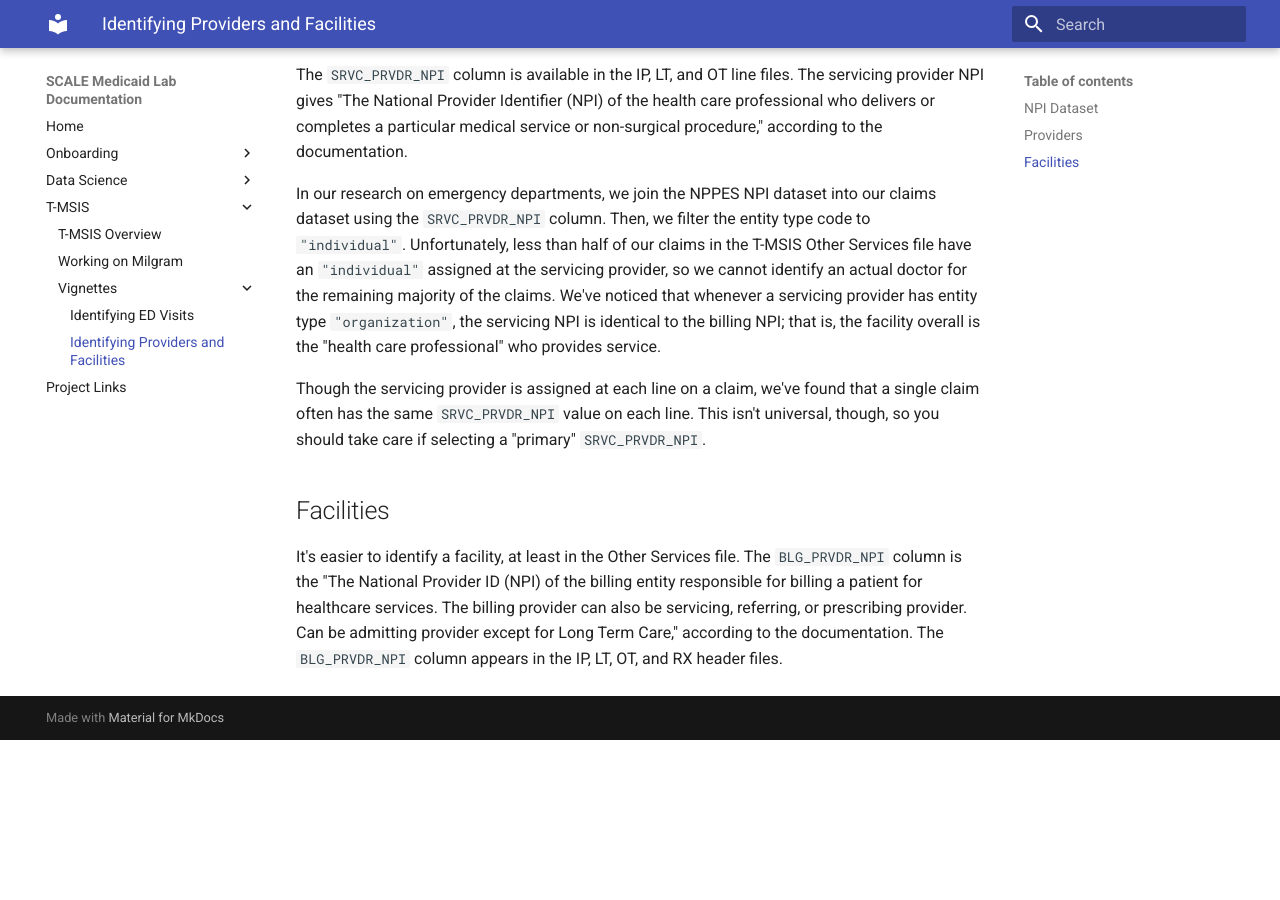
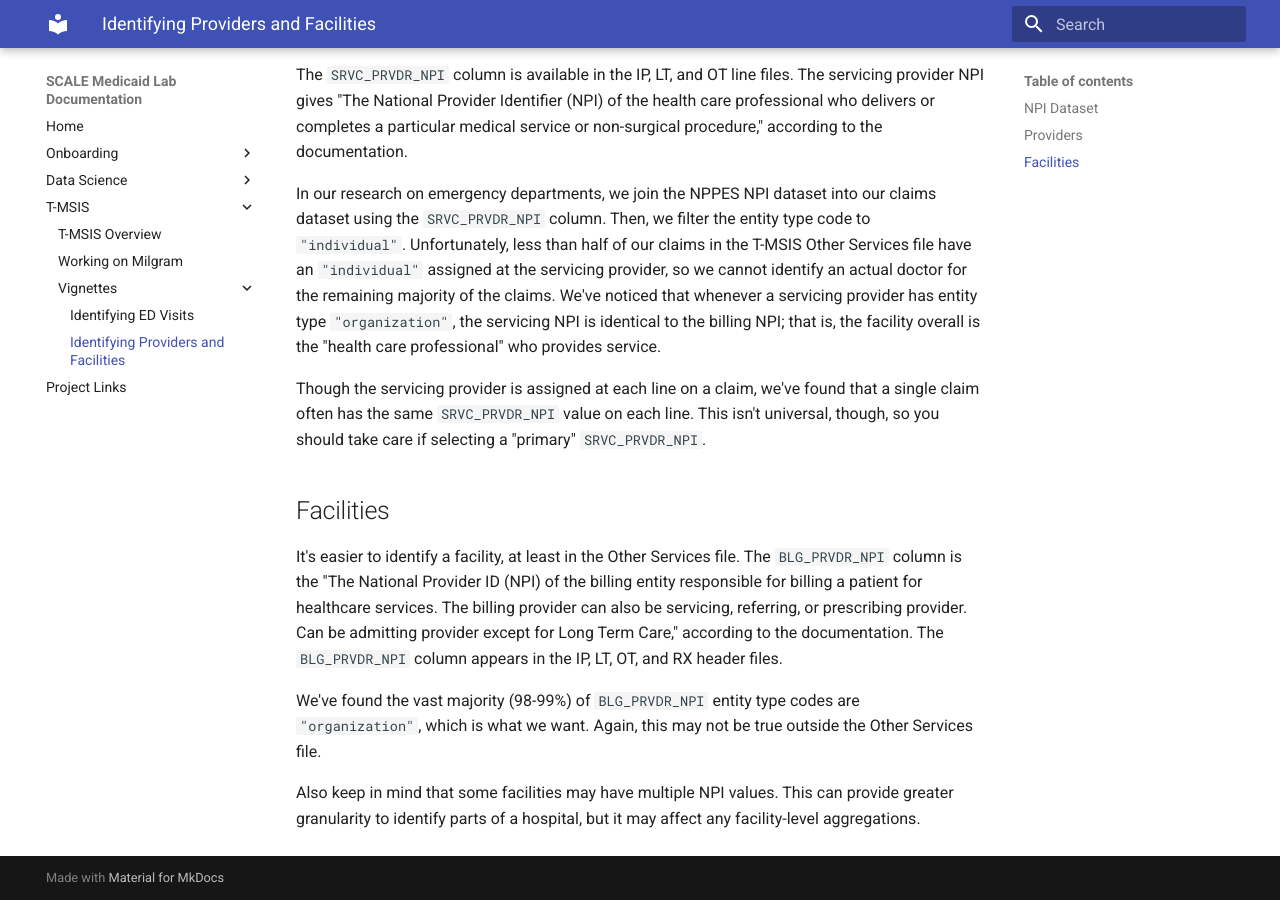
Before and after one commit to Yale-Medicaid/Documentation, an MkDocs documentation site: the page built from docs/tmsis/vignettes/providers.md, in a window 1280 px wide and 900 px high, scrolled down 680 px. Built offline with MkDocs 1.6.1 and Material for MkDocs 9.7.7, drawn with Linux system fonts in a browser that asks for light colours; before the commit the page ends 1420 px from its top, so only the background shows below that.

Commit message:
facility

```diff
--- a/docs/tmsis/vignettes/providers.md
+++ b/docs/tmsis/vignettes/providers.md
@@ -23,3 +23,7 @@ Though the servicing provider is assigned at each line on a claim, we've found t
 ## Facilities
 
 It's easier to identify a facility, at least in the Other Services file. The `BLG_PRVDR_NPI` column is the "The National Provider ID (NPI) of the billing entity responsible for billing a patient for healthcare services. The billing provider can also be servicing, referring, or prescribing provider. Can be admitting provider except for Long Term Care," according to the documentation. The `BLG_PRVDR_NPI` column appears in the IP, LT, OT, and RX header files.
+
+We've found the vast majority (98-99%) of `BLG_PRVDR_NPI` entity type codes are `"organization"`, which is what we want. Again, this may not be true outside the Other Services file.
+
+Also keep in mind that some facilities may have multiple NPI values. This can provide greater granularity to identify parts of a hospital, but it may affect any facility-level aggregations.
```
